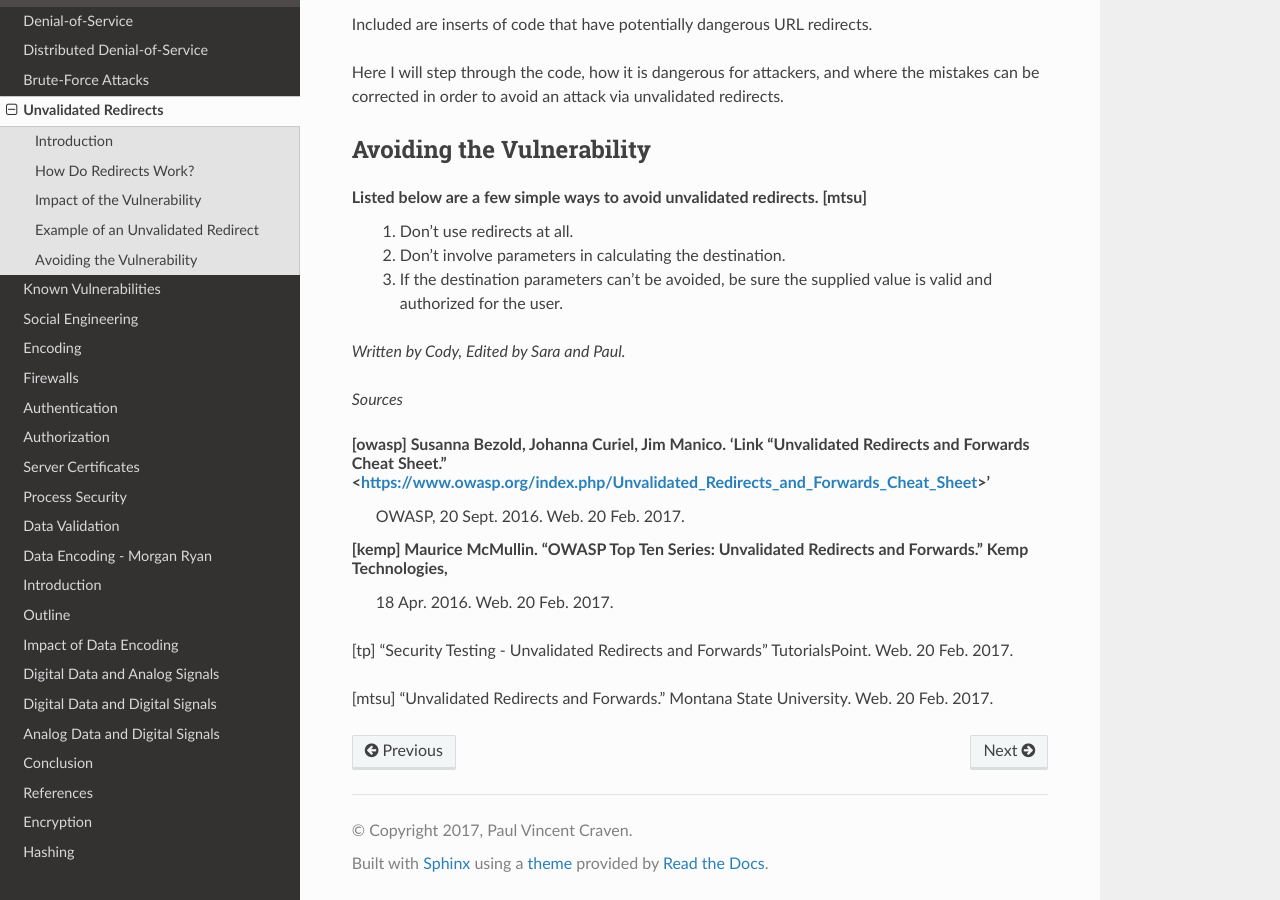
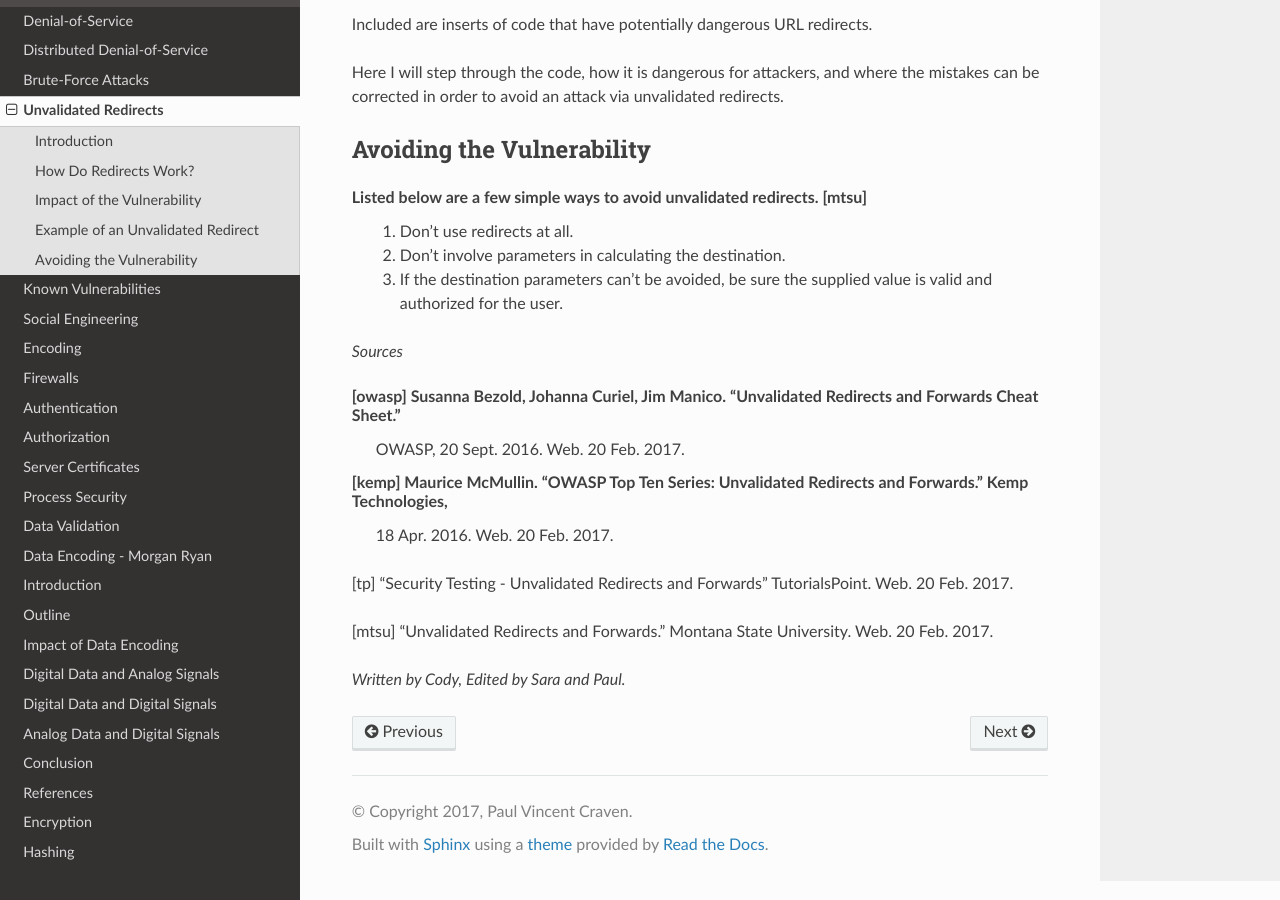
Before and after one commit to pvcraven/2017_web_security, a Sphinx documentation site: the page built from source/unvalidated_redirects/unvalidated_redirects.rst, in a window 1280 px wide and 900 px high, scrolled down 1434 px. Built offline with Sphinx 7.4.7 and the Read the Docs theme 2.0.0, drawn with Linux system fonts in a browser that asks for light colours.

Commit message:
Unvalidated Redirects Draft

```diff
--- a/source/unvalidated_redirects/unvalidated_redirects.rst
+++ b/source/unvalidated_redirects/unvalidated_redirects.rst
@@ -45,13 +45,9 @@ Listed below are a few simple ways to avoid unvalidated redirects. [mtsu]_
 
 
 
-
-
-*Written by Cody, Edited by Sara and Paul.*
-
 *Sources*
 
-[owasp] Susanna Bezold, Johanna Curiel, Jim Manico. 'Link "Unvalidated Redirects and Forwards Cheat Sheet." <https://www.owasp.org/index.php/Unvalidated_Redirects_and_Forwards_Cheat_Sheet>'
+[owasp] Susanna Bezold, Johanna Curiel, Jim Manico. "Unvalidated Redirects and Forwards Cheat Sheet."
 		OWASP, 20 Sept. 2016. Web. 20 Feb. 2017.
 
 [kemp] Maurice McMullin. "OWASP Top Ten Series: Unvalidated Redirects and Forwards." Kemp Technologies,
```
Also changed, not shown: other parts of source/unvalidated_redirects/unvalidated_redirects.rst (+3 -0 lines).
